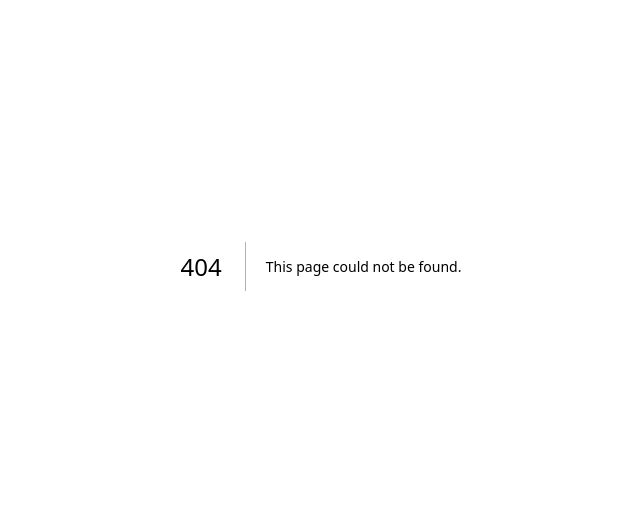
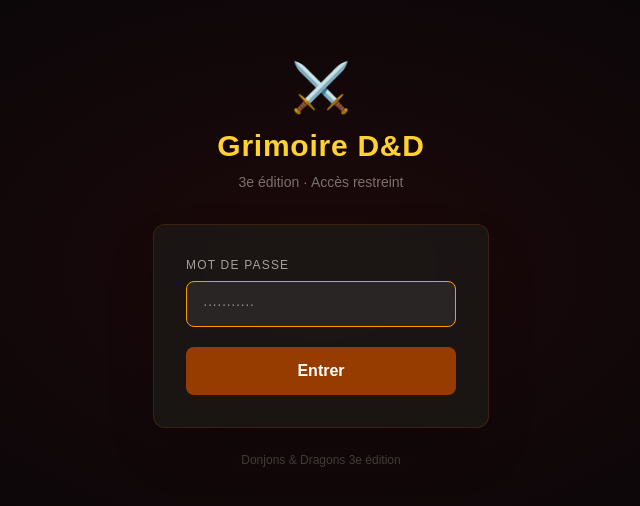
Before and after one commit to Dracovick/cormac, a Next.js app: page /login in a window 1280 px wide. Before the commit this address had no page. Shown: the part 134-640 px from the top of the page, without its empty margins (319-959 px from the left). Built offline with nearby package versions, Linux system fonts and the light colour scheme.

Commit message:
feat: protection par mot de passe via middleware Next.js
Toutes les pages redirigent vers /login si le cookie d'auth est absent.
Login valide pendant 30 jours (cookie httpOnly). Mot de passe via
variable d'environnement AUTH_PASSWORD.

Co-Authored-By: Claude Sonnet 4.6 <noreply@anthropic.com>

```diff
--- /dev/null
+++ b/src/app/actions/auth.ts
@@ -0,0 +1,29 @@
+'use server'
+
+import { cookies } from 'next/headers'
+import { redirect } from 'next/navigation'
+
+const PASSWORD = process.env.AUTH_PASSWORD ?? 'Mystara'
+const COOKIE = 'cormac_auth'
+const TOKEN = 'granted'
+
+export async function login(password: string): Promise<boolean> {
+  if (password !== PASSWORD) return false
+
+  const jar = await cookies()
+  jar.set(COOKIE, TOKEN, {
+    httpOnly: true,
+    secure: process.env.NODE_ENV === 'production',
+    sameSite: 'lax',
+    maxAge: 60 * 60 * 24 * 30, // 30 jours
+    path: '/',
+  })
+
+  redirect('/')
+}
+
+export async function logout() {
+  const jar = await cookies()
+  jar.delete(COOKIE)
+  redirect('/login')
+}
--- /dev/null
+++ b/src/app/login/page.tsx
@@ -0,0 +1,79 @@
+'use client'
+
+import { useState, useTransition } from 'react'
+import { login } from '@/app/actions/auth'
+
+export default function LoginPage() {
+  const [error, setError] = useState(false)
+  const [isPending, startTransition] = useTransition()
+
+  function handleSubmit(e: React.FormEvent<HTMLFormElement>) {
+    e.preventDefault()
+    const pw = (e.currentTarget.elements.namedItem('password') as HTMLInputElement).value
+    setError(false)
+    startTransition(async () => {
+      const ok = await login(pw)
+      if (!ok) setError(true)
+    })
+  }
+
+  return (
+    <div
+      className="min-h-screen flex items-center justify-center"
+      style={{ backgroundColor: '#080608' }}
+    >
+      {/* Lueur ambiante */}
+      <div
+        className="absolute inset-0 pointer-events-none"
+        style={{
+          background: 'radial-gradient(ellipse at center, rgba(120,20,20,0.18) 0%, transparent 70%)',
+        }}
+      />
+
+      <div className="relative z-10 w-full max-w-sm px-6">
+        {/* Titre */}
+        <div className="text-center mb-8">
+          <div className="text-amber-600 text-5xl mb-4">⚔️</div>
+          <h1 className="text-3xl font-bold text-amber-300 tracking-wide">Grimoire D&D</h1>
+          <p className="text-stone-500 text-sm mt-2">3e édition · Accès restreint</p>
+        </div>
+
+        {/* Formulaire */}
+        <form
+          onSubmit={handleSubmit}
+          className="bg-stone-900/80 backdrop-blur border border-amber-900/40 rounded-xl p-8 shadow-2xl"
+        >
+          <label className="block text-stone-400 text-xs uppercase tracking-widest mb-2">
+            Mot de passe
+          </label>
+          <input
+            name="password"
+            type="password"
+            autoFocus
+            required
+            className="w-full bg-stone-800 border border-stone-700 rounded-lg px-4 py-3 text-stone-100 text-sm focus:outline-none focus:border-amber-500 transition-colors"
+            placeholder="···········"
+          />
+
+          {error && (
+            <p className="mt-3 text-red-400 text-sm text-center">
+              Mot de passe incorrect.
+            </p>
+          )}
+
+          <button
+            type="submit"
+            disabled={isPending}
+            className="mt-5 w-full bg-amber-800 hover:bg-amber-700 disabled:opacity-50 text-white font-semibold py-3 rounded-lg transition-colors"
+          >
+            {isPending ? 'Vérification...' : 'Entrer'}
+          </button>
+        </form>
+
+        <p className="text-center text-stone-700 text-xs mt-6">
+          Donjons &amp; Dragons 3e édition
+        </p>
+      </div>
+    </div>
+  )
+}
--- /dev/null
+++ b/src/middleware.ts
@@ -0,0 +1,28 @@
+import { NextRequest, NextResponse } from 'next/server'
+
+const COOKIE = 'cormac_auth'
+const TOKEN = 'granted'
+
+export function middleware(request: NextRequest) {
+  const { pathname } = request.nextUrl
+
+  if (
+    pathname.startsWith('/login') ||
+    pathname.startsWith('/_next') ||
+    pathname.startsWith('/favicon')
+  ) {
+    return NextResponse.next()
+  }
+
+  if (request.cookies.get(COOKIE)?.value === TOKEN) {
+    return NextResponse.next()
+  }
+
+  const url = request.nextUrl.clone()
+  url.pathname = '/login'
+  return NextResponse.redirect(url)
+}
+
+export const config = {
+  matcher: ['/((?!_next/static|_next/image|favicon\\.ico).*)'],
+}
```
